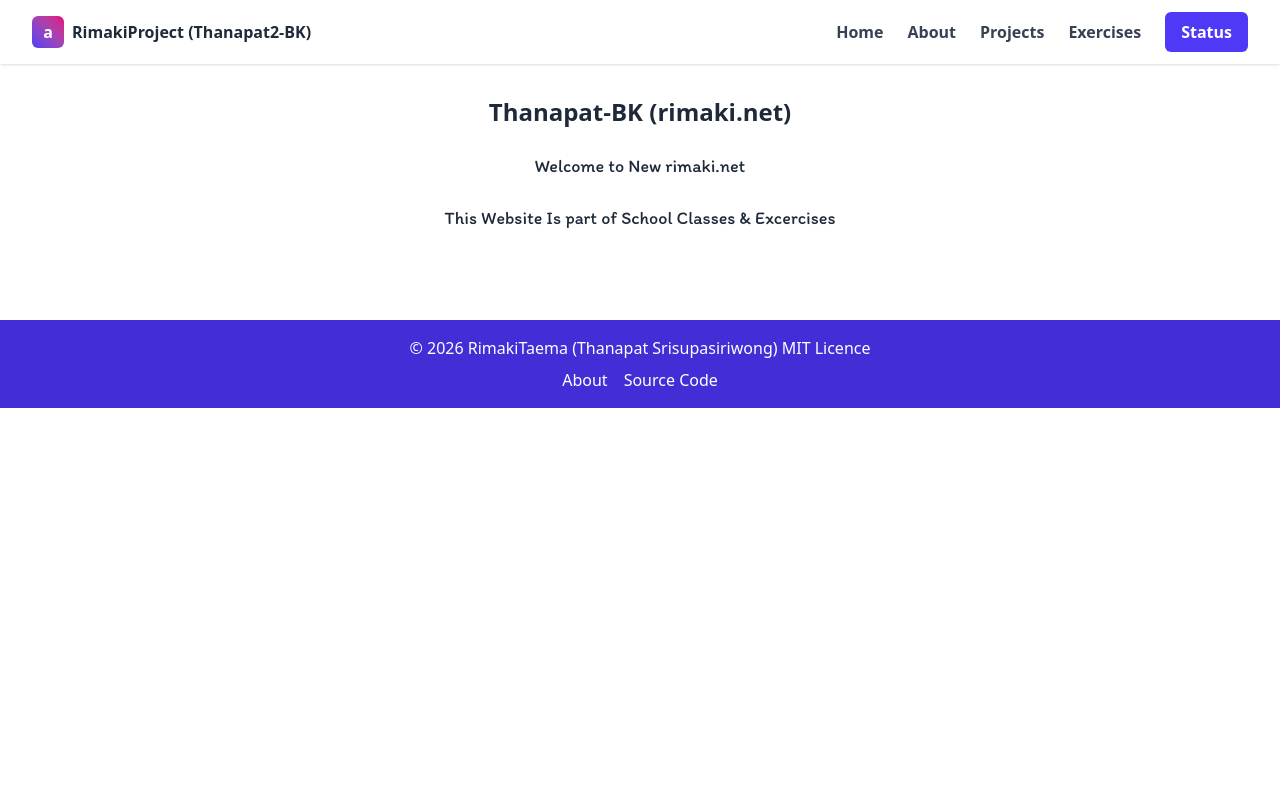
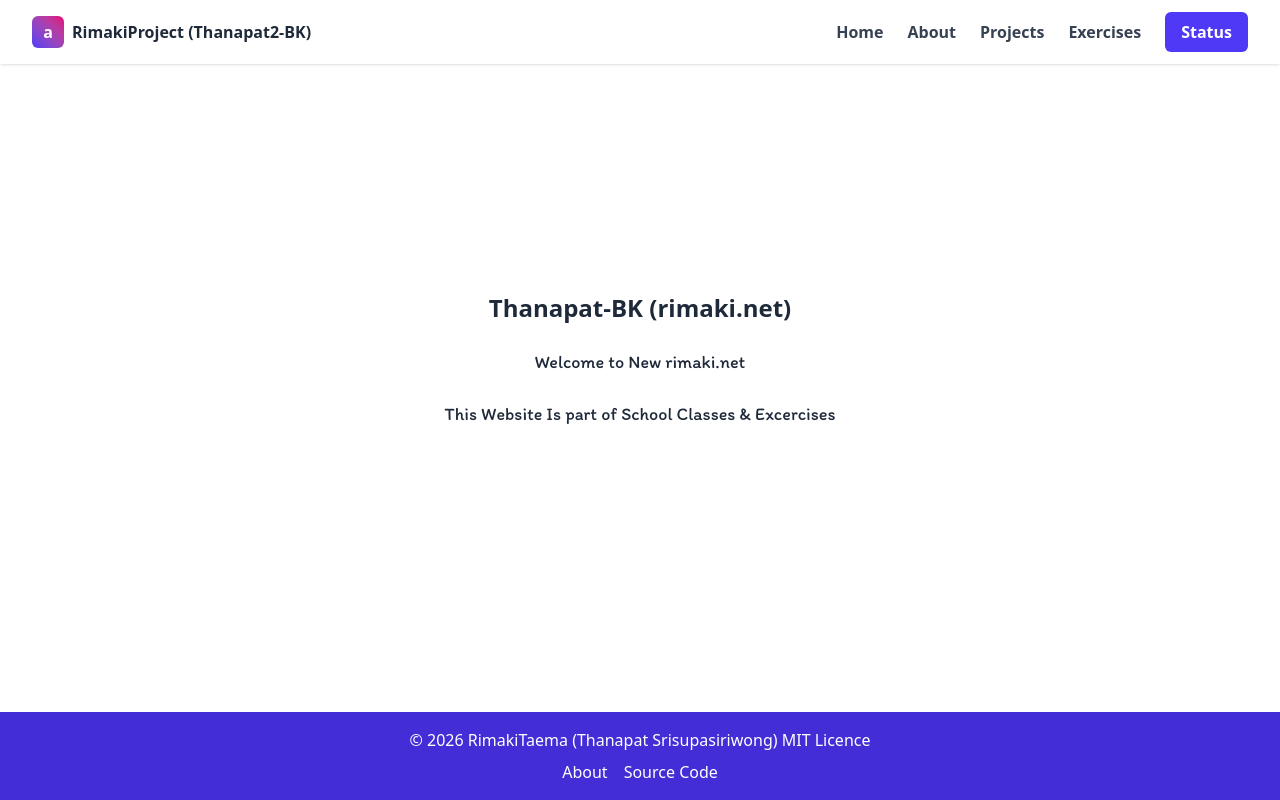
Before and after one commit to RimakiTaema/thanapat-bk, a Next.js app: page /thanapat2-bk/ in a window 1280 px wide. Built offline with nearby package versions, Linux system fonts and the light colour scheme.

Commit message:
FINALLY FOOTER IS LOCKED IN PLACE YAYYY

```diff
--- a/app/layout.tsx
+++ b/app/layout.tsx
@@ -19,7 +19,7 @@ const itim = Itim({
   weight: '400',
   variable: '--font-itim',
 });
-
+const bodycss = "flex flex-col h-screen justify-between"
 
 export const metadata: Metadata = {
   title: "Thanapat-BK",
@@ -34,7 +34,7 @@ export default function RootLayout({
   return (
     <html lang="en">
       <body
-        className={`${geistSans.variable} ${geistMono.variable} antialiased`}
+        className={`${geistSans.variable} ${geistMono.variable} ${bodycss} antialiased`}
       >
         <NavBar />
         {children}
--- a/app/page.tsx
+++ b/app/page.tsx
@@ -18,7 +18,7 @@ const button = "bg-[#7e22ce] text-[#ffffff] w-full font-bold text-base  p-3 roun
 
 export default function Home() {
   return (
-    <div className="flex flex-col p-8">
+    <div>
         <div className="pb-6 text-center text-2xl font-semibold text-gray-800 text-shadow-blue-200">
           Thanapat-BK (rimaki.net)
         </div>
```
Also changed, not shown: package.json (+11 -7 lines), 2 other files (tests, documents, lock files or other folders).
